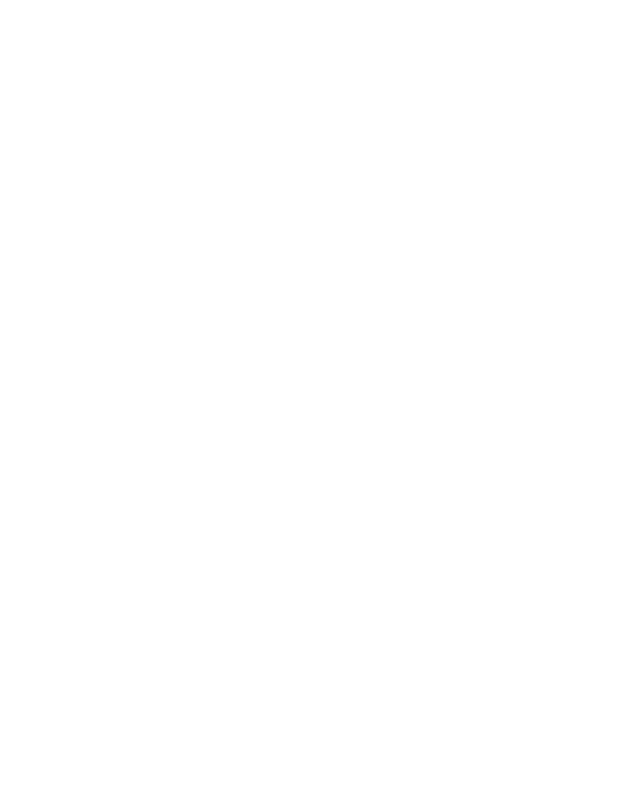
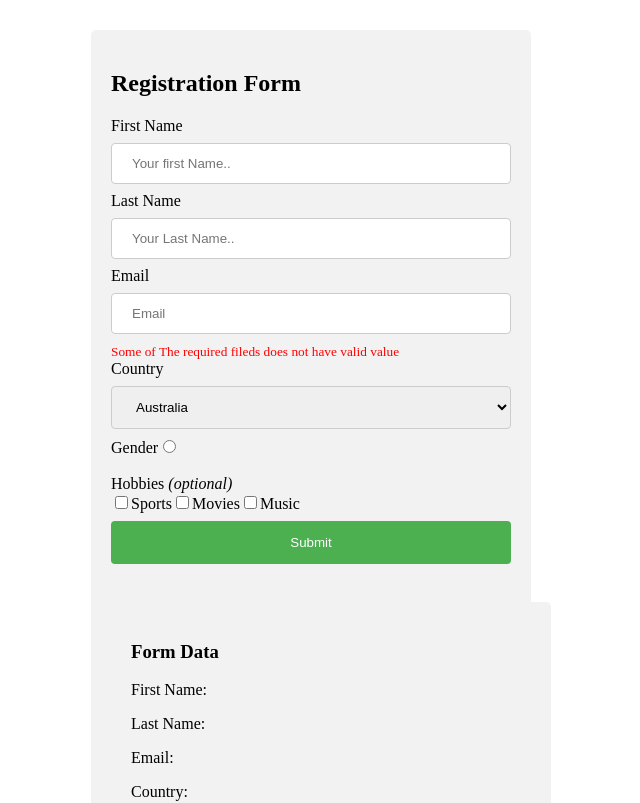
Before and after one commit to maruf-swe/angular-reactive-forms, an Angular app: page / in a window 1280 px wide. Shown: the top 803 px of the page, without its empty margins (329-969 px from the left). Built offline with nearby package versions, Linux system fonts and the light colour scheme.

Commit message:
add html css

```diff
--- a/src/app/app.component.css
+++ b/src/app/app.component.css
@@ -0,0 +1,43 @@
+input[type=text],[type=email], select {
+    width: 100%;
+    padding: 12px 20px;
+    margin: 8px 0;
+    display: inline-block;
+    border: 1px solid #ccc;
+    border-radius: 4px;
+    box-sizing: border-box;
+  }
+
+  input[type=submit] {
+    width: 100%;
+    background-color: #4CAF50;
+    color: white;
+    padding: 14px 20px;
+    margin: 8px 0;
+    border: none;
+    border-radius: 4px;
+    cursor: pointer;
+  }
+
+  input[type=submit]:hover {
+    background-color: #45a049;
+  }
+
+  .form, .form-data{
+    border-radius: 5px;
+    background-color: #f2f2f2;
+    padding: 20px;
+    width: 400px;
+    margin: 30px auto;
+  }
+
+  input.ng-invalid.ng-touched{
+    border: red 1px solid;
+  }
+  small{
+    color: red;
+  }
+
+ input.ng-invalid.ng-touched{
+  border: red 1px solid;
+ }
--- a/src/app/app.component.html
+++ b/src/app/app.component.html
@@ -1 +1,52 @@
-<router-outlet></router-outlet>
+<div class="form">
+  <h2 id="registration">Registration Form</h2>
+  <form>
+      <label for="fname">First Name</label>
+      <input type="text" id="fname" placeholder="Your first Name.."
+          name="firstname">
+
+      <label for="lname">Last Name</label>
+      <input type="text" id="lname" placeholder="Your Last Name.." >
+
+      <label for="email">Email</label>
+      <input type="text" id="email" placeholder="Email" >
+      <div>
+        <small >Some of The required fileds does not have valid value</small>
+      </div>
+
+
+
+    <label for="country">Country</label>
+    <select id="country" name="country">
+      <option value="australia">Australia</option>
+      <option value="canada">Canada</option>
+      <option value="usa">USA</option>
+      <option value="india">India</option>
+      <option value="uk">UK</option>
+    </select>
+
+    <label for="gender">Gender</label>
+      <input type="radio" id="" value="" name="gender">
+      <label for="male"></label>
+
+    <br><br>
+
+    <label>Hobbies <i>(optional)</i></label>
+    <div class="form-inline">
+      <label><input type="checkbox" value="sprots">Sports</label>
+      <label><input type="checkbox" value="movies">Movies</label>
+      <label><input type="checkbox" value="sprots">Music</label>
+    </div>
+
+    <input type="submit" value="Submit" id="btn" > <!--[disabled]="!myForm.valid"-->
+  </form>
+
+
+<div class="form-data">
+  <h3>Form Data</h3>
+  <p>First Name: <b></b></p>
+  <p>Last Name: <b></b></p>
+  <p>Email: <b></b></p>
+  <p>Country: <b></b></p>
+  <p>Gender: <b></b></p>
+</div>
--- a/src/app/app.component.ts
+++ b/src/app/app.component.ts
@@ -1,6 +1,7 @@
 import { Component } from '@angular/core';
 import { CommonModule } from '@angular/common';
 import { RouterOutlet } from '@angular/router';
+import { FormGroup, ReactiveFormsModule } from '@angular/forms';
 
 @Component({
   selector: 'app-root',
@@ -10,5 +11,6 @@
   styleUrl: './app.component.css'
 })
 export class AppComponent {
-  title = 'angular-reactive-forms';
+  title = 'Reactive Forms';
+  reactiveForm: FormGroup;
 }
--- a/src/index.html
+++ b/src/index.html
@@ -2,7 +2,7 @@
 <html lang="en">
 <head>
   <meta charset="utf-8">
-  <title>AngularReactiveForms</title>
+  <title>Reactive Forms</title>
   <base href="/">
   <meta name="viewport" content="width=device-width, initial-scale=1">
   <link rel="icon" type="image/x-icon" href="favicon.ico">
--- a/tsconfig.json
+++ b/tsconfig.json
@@ -4,7 +4,7 @@
   "compilerOptions": {
     "outDir": "./dist/out-tsc",
     "forceConsistentCasingInFileNames": true,
-    "strict": true,
+    "strict": false,
     "noImplicitOverride": true,
     "noPropertyAccessFromIndexSignature": true,
     "noImplicitReturns": true,
```
